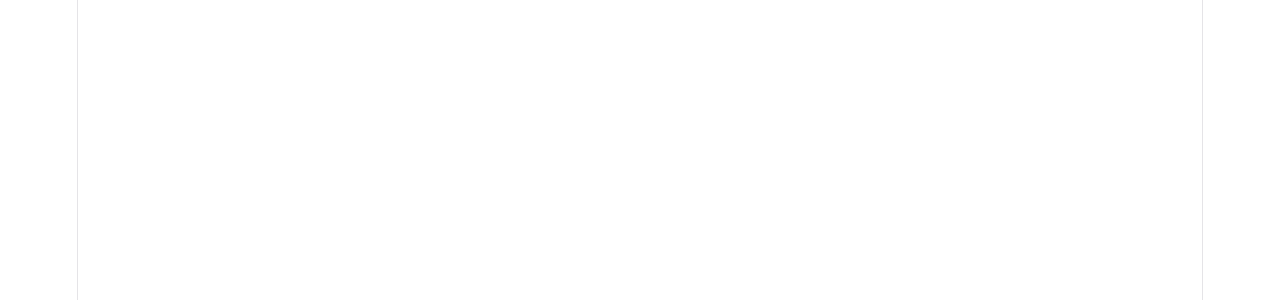
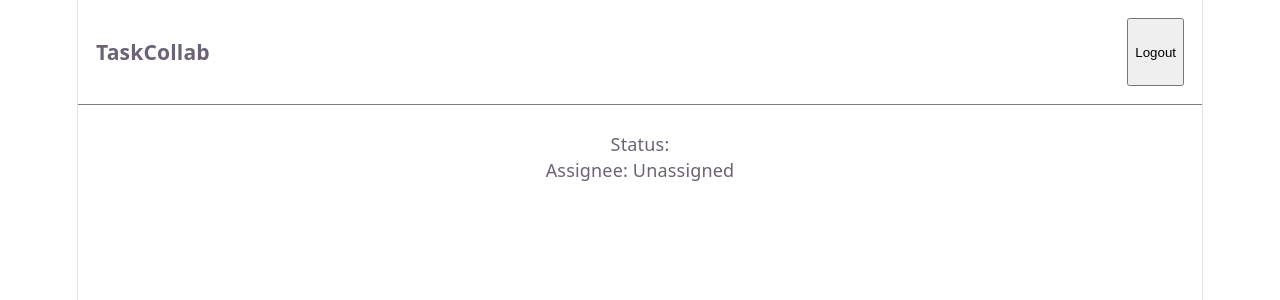
Before and after one commit to nicholasmendoza140/taskcollab-frontend, a React (Vite) app: page /tasks/1 in a window 1280 px wide. Before the commit this address had no page. Shown: the top 300 px of the page. Built offline with nearby package versions, Linux system fonts and the light colour scheme; no server answers; sample sign-in values are in the browser's storage.

Commit message:
task page and logout + nav bar

```diff
--- a/src/App.jsx
+++ b/src/App.jsx
@@ -4,6 +4,8 @@ import Login from './pages/login'
 import Home from './pages/home'
 import Team from './pages/team'
 import Project from './pages/project'
+import Task from './pages/task'
+import Layout from './components/Layout'
 import { useEffect } from 'react'
 import './App.css'
 
@@ -55,18 +57,17 @@ export default function App() {
           path="/login"
           element={loggedIn ? <Navigate to="/home" /> : <Login setLoggedIn={setLoggedIn} />}
         />
-        <Route
-          path="/home"
-          element={loggedIn ? <Home /> : <Navigate to="/login" />}
-        />
-        <Route
-          path="/teams/:teamId"
-          element={loggedIn? <Team /> : <Navigate to="/login" />}
-        />
-        <Route
-          path="/projects/:projectId"
-          element={loggedIn? <Project /> : <Navigate to="/login" />}
-        />
+        {loggedIn ? (
+          <Route element={<Layout setLoggedIn={setLoggedIn} />}>
+            <Route path="/home" element={<Home />} />
+            <Route path="/teams/:teamId" element={<Team />} />
+            <Route path="/projects/:projectId" element={<Project />} />
+            <Route path="/tasks/:taskId" element={<Task />} />
+          </Route>
+        ) : (
+          <Route path="*" element={<Navigate to="/login" />} />
+        )}
+
       </Routes>
     </Router>
   )
--- /dev/null
+++ b/src/components/Layout.jsx
@@ -0,0 +1,34 @@
+import { Outlet, useNavigate } from "react-router-dom";
+
+export default function Layout({ setLoggedIn }) {
+  const navigate = useNavigate();
+
+  const handleLogout = () => {
+    localStorage.removeItem("token");
+    setLoggedIn(false);
+    navigate("/login");
+  };
+
+  return (
+    <div>
+      <nav
+        style={{
+          display: "flex",
+          justifyContent: "space-between",
+          padding: "1rem",
+          borderBottom: "1px solid gray"
+        }}
+      >
+        <h3>TaskCollab</h3>
+
+        <button onClick={handleLogout}>
+          Logout
+        </button>
+      </nav>
+
+      <div style={{ padding: "1rem" }}>
+        <Outlet />
+      </div>
+    </div>
+  );
+}
--- a/src/pages/home.jsx
+++ b/src/pages/home.jsx
@@ -21,6 +21,8 @@ export default function Home() {
 
     }
 
+
+
     return (
         <div>
             <h2>Home</h2>
--- a/src/pages/task.jsx
+++ b/src/pages/task.jsx
@@ -4,5 +4,32 @@ import { useState } from "react";
 import api from "../api"
 
 export default function Task() {
+    const {taskId} = useParams()
+    const [task, setTask] = useState(null)
+    const navigate = useNavigate()
 
+    useEffect(() => {
+        getTask()
+    }, [taskId])
+
+    const getTask = async () => {
+        try {
+            const res = await api.get(`/tasks/${taskId}`)
+            setTask(res.data)
+        } catch (err) {
+            console.error(err)
+        }
+    }
+
+    return (
+        <div>
+            <h2>{task ? task.name : " "}</h2>
+
+            <div>{task?.description}</div>
+            <div>Status: {task?.status}</div>
+            <div>Assignee: {task?.assignee ? `${task.assignee.firstName} ${task.assignee.lastName}` : "Unassigned" }</div>
+
+
+        </div>
+    )
 }
```
